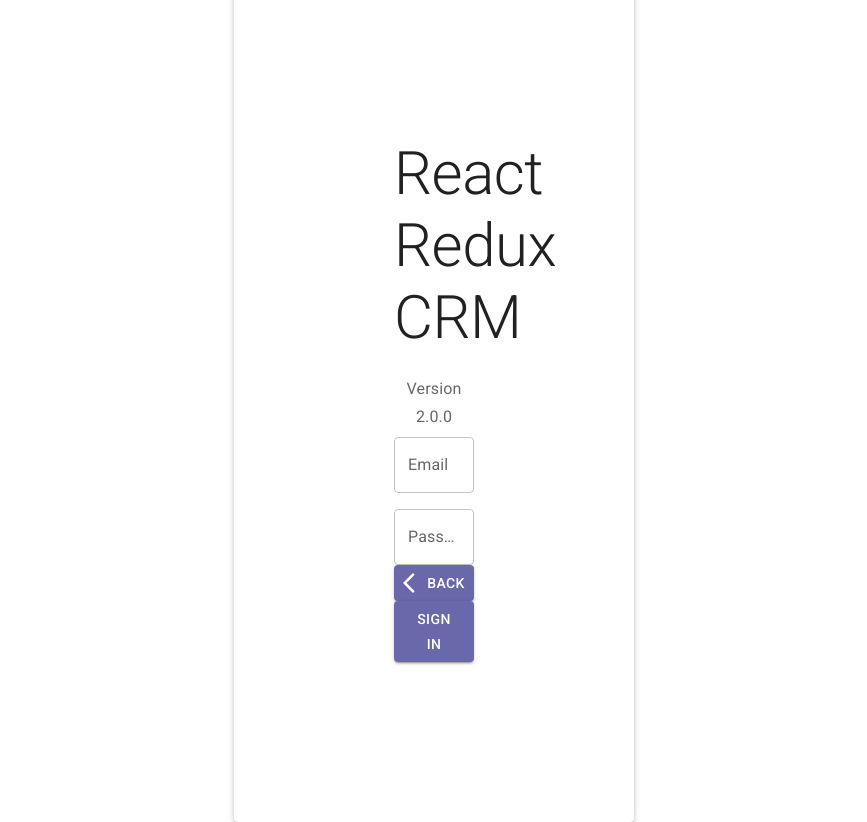
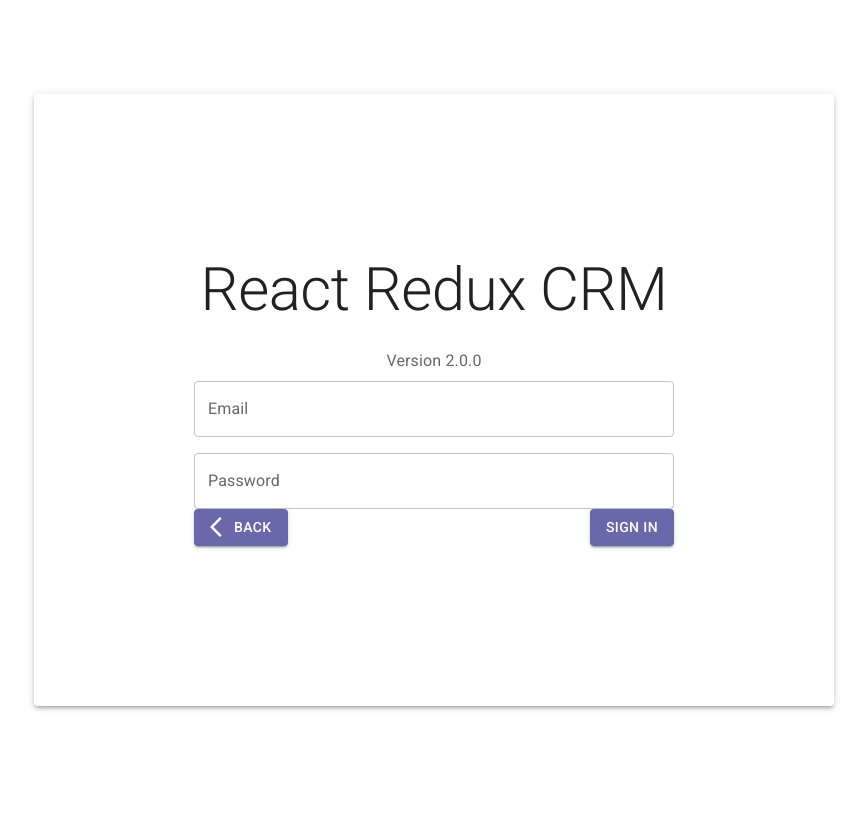
Before and after one commit to matoka02/react-crm, a Next.js app: page /users/signIn in a window 1280 px wide. Shown: the whole page, without its empty margins (206-1073 px from the left). After the commit the page ends 800 px from the top, so only its background shows below. Built offline with nearby package versions, Linux system fonts and the light colour scheme.

Commit message:
fix API-router

```diff
--- a/pages/api/auth/index.ts
+++ b/pages/api/auth/index.ts
@@ -8,9 +8,9 @@ function handler(req: NextApiRequest, resp: NextApiResponse) {
   }
 
   try {
-    const { username, password } = req.body;
+    const { email, password } = req.body;
 
-    if (username === 'admin@test.com' && password === 'password') {
+    if (email === 'admin@test.com' && password === 'password') {
       return resp.status(200).json(DB.token);
     }
   } catch (error) {
--- a/pages/users/signIn.tsx
+++ b/pages/users/signIn.tsx
@@ -23,7 +23,7 @@ import { User } from '@/stores/types/userTypes';
 
 const styles = {
   container: { display: 'flex', justifyContent: 'center', alignItems: 'center', height: '100vh' },
-  paper: { padding: 20, maxWidth: 400, width: '100%' },
+  paper: { padding: 20, maxWidth: 800, width: '100%' },
   form: { display: 'flex', flexDirection: 'column', gap: '1rem' },
   buttonWrapper: { display: 'flex', justifyContent: 'space-between', alignItems: 'center' },
 };
--- a/src/stores/auth/authSlice.ts
+++ b/src/stores/auth/authSlice.ts
@@ -35,6 +35,8 @@ export const signIn = createAsyncThunk<
   { rejectValue: string }
 >('auth/signIn', async (credentials, { rejectWithValue }) => {
   try {
+    console.log('credentials:', credentials);
+
     const response = await fetch('/api/auth', {
       method: HttpMethod.POST,
       headers: { 'Content-Type': 'application/json' },
--- a/src/stores/types/userTypes.ts
+++ b/src/stores/types/userTypes.ts
@@ -2,8 +2,8 @@
  * In the project, the backend imitation is performed on API routers.
  */
 
-export interface User{
-  email:string;
+export interface User {
+  email: string;
   password: string;
 }
 
```
